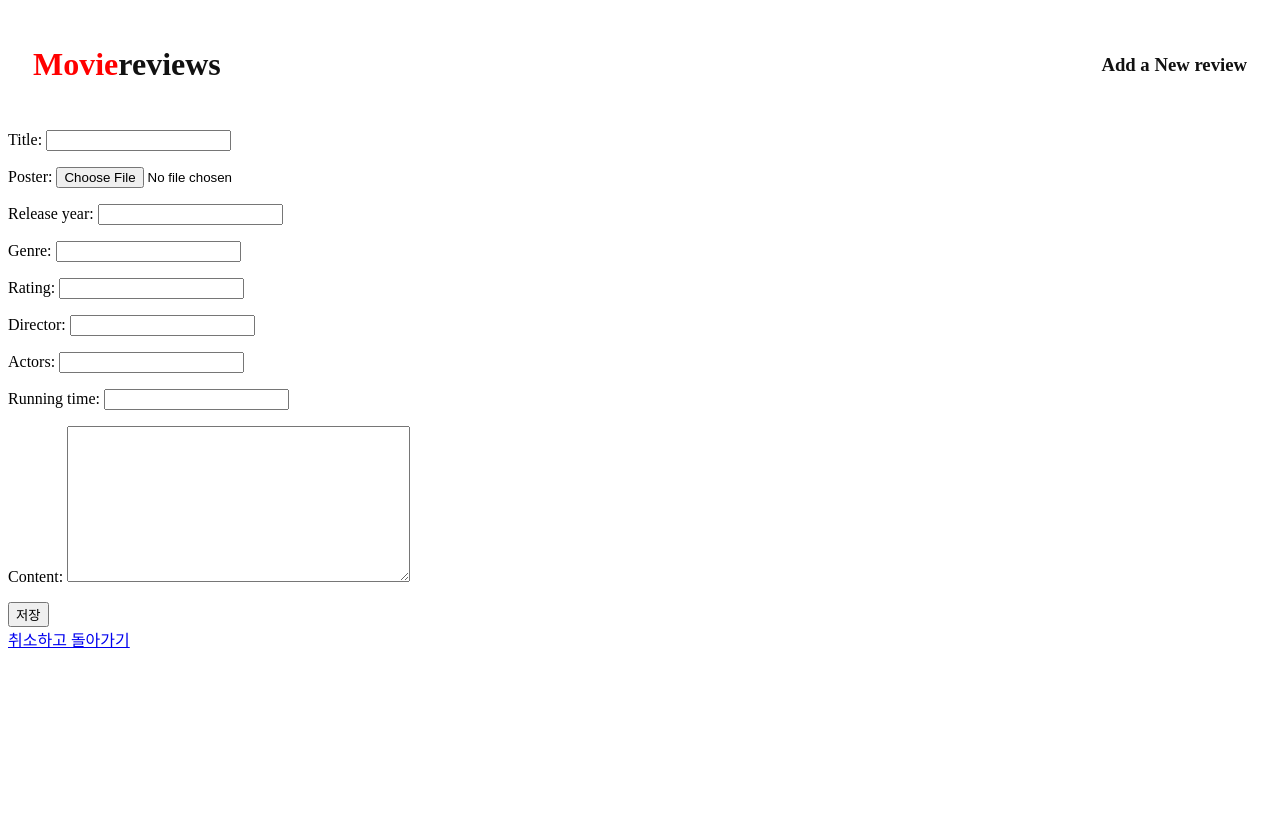
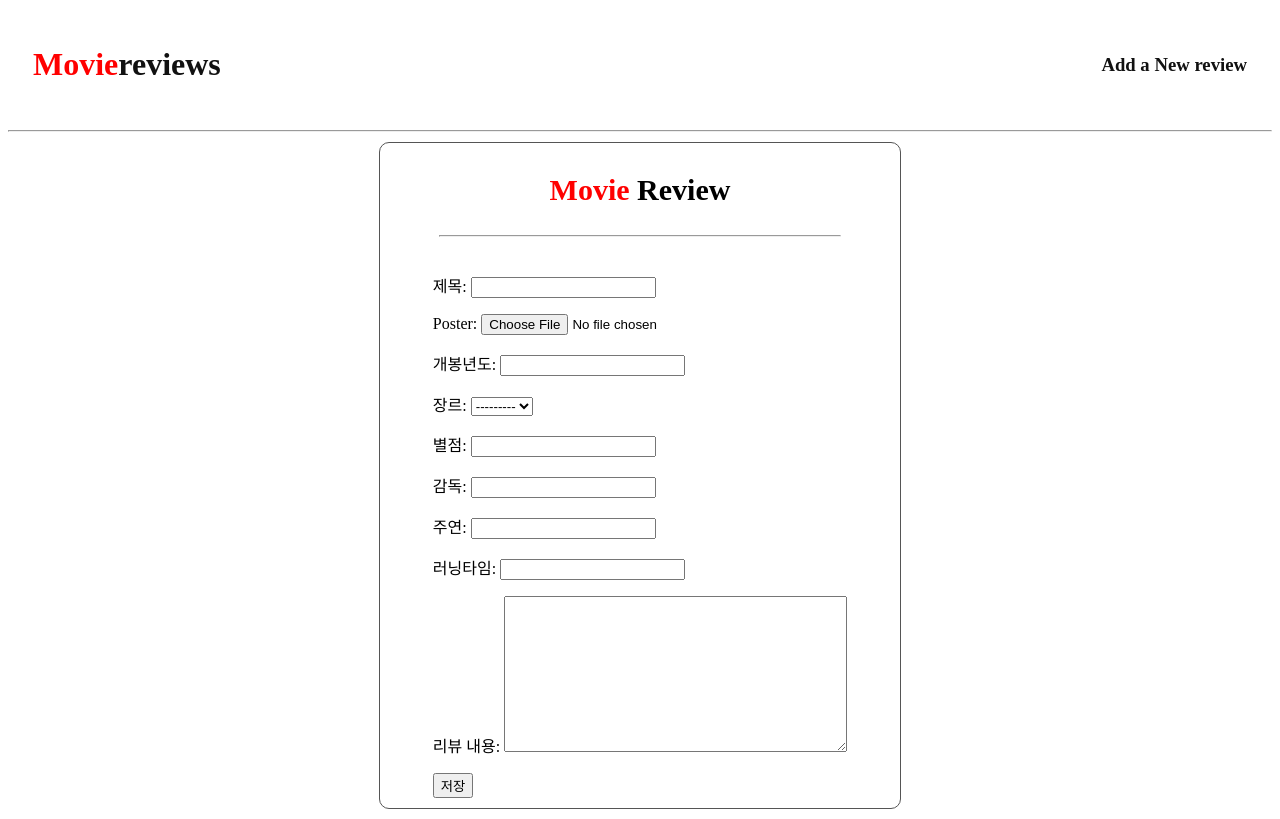
Before and after one commit to Pirogramming-24/Kang-SeungKu, a Django app: page /create/ in a window 1280 px wide. Before the commit the page ends 648 px from the top, so only its background shows below. Run offline with Django 5.2, Linux system fonts and the light colour scheme.

Commit message:
노트북 작업분 커밋

```diff
--- a/myMovieReviews/myMovieReviews/models.py
+++ b/myMovieReviews/myMovieReviews/models.py
@@ -3,19 +3,30 @@ from django.core.validators import MinValueValidator, MaxValueValidator
 # Create your models here.
 
 class Review(models.Model) :
-    title = models.CharField(max_length=50)
-    release_year = models.IntegerField()
-    genre = models.CharField(max_length=50)
+
+    GENRE_CHOICES = [
+        ('ACTION', '액션'),
+        ('ROMANCE', '로맨스'),
+        ('COMEDY', '코미디'),
+        ('THRILLER', '스릴러'),
+        ('DRAMA', '드라마'),
+        ('SF', 'SF'),
+    ]
+
+    title = models.CharField(max_length=200, verbose_name="제목")
+    release_year = models.IntegerField(verbose_name="개봉년도")
+    genre = models.CharField(max_length=100, choices=GENRE_CHOICES, verbose_name="장르")
     rating = models.DecimalField(
         max_digits=4,
         decimal_places=2,
-        validators=[MinValueValidator(0.0), MaxValueValidator(10.0)] # 0.0 ~ 10.0 제한
+        verbose_name="별점",
+        validators=[MinValueValidator(0.0), MaxValueValidator(10.0)]
     )
 
-    director = models.CharField(max_length=100)
-    actors = models.CharField(max_length=200)
-    running_time = models.IntegerField()
-    content = models.TextField()
+    running_time = models.IntegerField(verbose_name="러닝타임")
+    content = models.TextField(verbose_name="리뷰 내용")
+    director = models.CharField(max_length=100, verbose_name="감독")
+    actors = models.CharField(max_length=200, verbose_name="주연")
     # 포스터 이미지 넣기
     poster = models.ImageField(upload_to='posters/', null=True, blank=True)
 
--- a/myMovieReviews/myMovieReviews/static/review_form.css
+++ b/myMovieReviews/myMovieReviews/static/review_form.css
@@ -0,0 +1,22 @@
+body .review-form {
+    margin: 10px auto;
+    padding: 10px;
+    width: 500px;
+    display: flex;
+    flex-direction: column;
+    align-items: center;
+    justify-content: center;
+    border-radius: 10px;
+    border: 1px solid #555 ;
+
+}
+body .review-form hr {
+    width: 80%;
+    margin-bottom: 20px;
+}
+
+body .review-form .review-form-title {
+    font-size: 30px;
+    margin: 20px 10px;
+    font-weight: bold;
+}
--- a/myMovieReviews/myMovieReviews/templates/myMovieReviews/review_form.html
+++ b/myMovieReviews/myMovieReviews/templates/myMovieReviews/review_form.html
@@ -11,14 +11,20 @@
 <body>
     <div class="header">
         <div class="logo">
-            <a href="#"><h1><span style="color: red;">Movie</span>reviews</h1></a>
+            <a href="{% url 'review_list' %}"><h1><span style="color: red;">Movie</span>reviews</h1></a>
         </div>
         <a href="{% url 'review_create' %}"><h3>Add a New review</h3></a>
     </div>
-    <form method="post" enctype="multipart/form-data">
-        {% csrf_token %}
-        {{ form.as_p }} <button type="submit">저장</button>
-    </form>
-    <a href="{% url 'review_list' %}">취소하고 돌아가기</a>
+    <hr>
+    <div class="review-form">
+        <div class="review-form-title">
+            <span style="color:red">Movie</span> Review
+        </div>
+        <hr>
+        <form method="post" enctype="multipart/form-data">
+            {% csrf_token %}
+            {{ form.as_p }} <button type="submit">저장</button>
+        </form>
+    </div>
 </body>
 </html>
```
Also changed, not shown: myMovieReviews/myMovieReviews/static/review_list.css (+18 -0 lines), myMovieReviews/myMovieReviews/templates/myMovieReviews/review_detail.html (+7 -0 lines), myMovieReviews/myMovieReviews/templates/myMovieReviews/review_list.html (+10 -6 lines), myMovieReviews/db.sqlite3, myMovieReviews/myMovieReviews/migrations/0005_alter_review_actors_alter_review_content_and_more.py (added).
